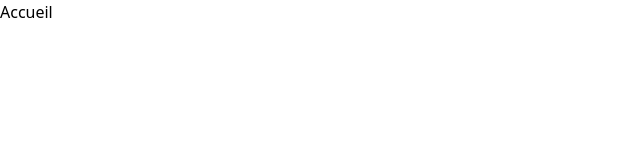
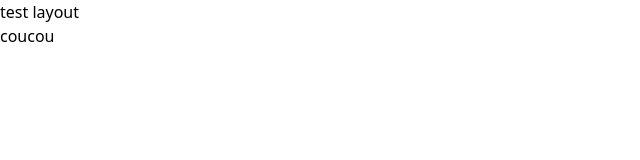
Before and after one commit to Carentica/carentica-front, a Nuxt app: page / in a window 1280 px wide. Before the commit this address had no page. Shown: the top 160 px of the page, without its empty margins (0-640 px from the left). Built offline with nearby package versions, Linux system fonts and the light colour scheme.

Commit message:
fix layout(

```diff
--- a/app.vue
+++ b/app.vue
@@ -1,16 +1,5 @@
 <template>
-  <h1>Accueil</h1>
+  <NuxtLayout>
+    <NuxtPage />
+  </NuxtLayout>
 </template>
-
-<script setup lang="ts">
-useHead({
-  title: 'Carentica',
-  meta: [
-    { name: 'description', content: 'My amazing site.' }
-  ]
-});
-
-// definePageMeta({
-//   layout: 'default',
-// });
-</script>
--- a/layouts/default.vue
+++ b/layouts/default.vue
@@ -1,7 +1,6 @@
 <template>
     <div>
-        <NavBar />
+        test layout
         <slot />
-        <Footer />
     </div>
 </template>
--- /dev/null
+++ b/pages/404.vue
@@ -0,0 +1,7 @@
+<template>
+    <h1>404</h1>
+</template>
+
+<script setup lang="ts">
+
+</script>
--- /dev/null
+++ b/pages/index.vue
@@ -0,0 +1,18 @@
+<template>
+    <div>
+        coucou
+    </div>
+</template>
+
+<script setup lang="ts">
+useHead({
+  title: 'Carentica',
+  meta: [
+    { name: 'description', content: 'My amazing site.' }
+  ]
+});
+
+// definePageMeta({
+//   layout: 'default',
+// });
+</script>
```
Also changed, not shown: 1 other file (tests, documents, lock files or other folders).
